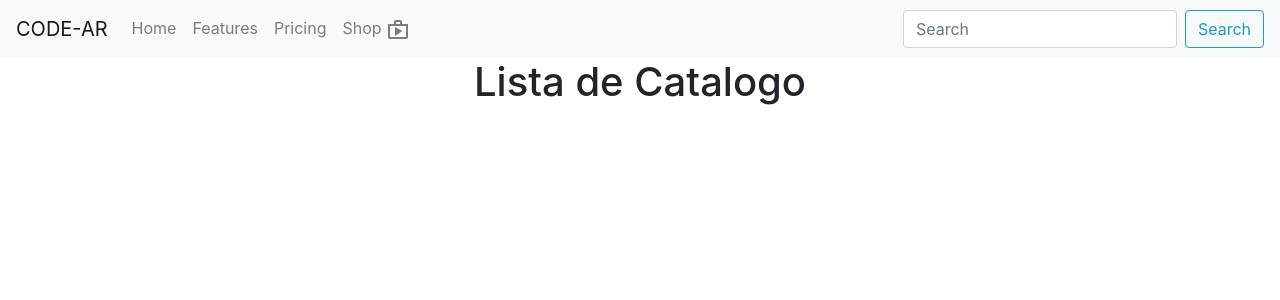
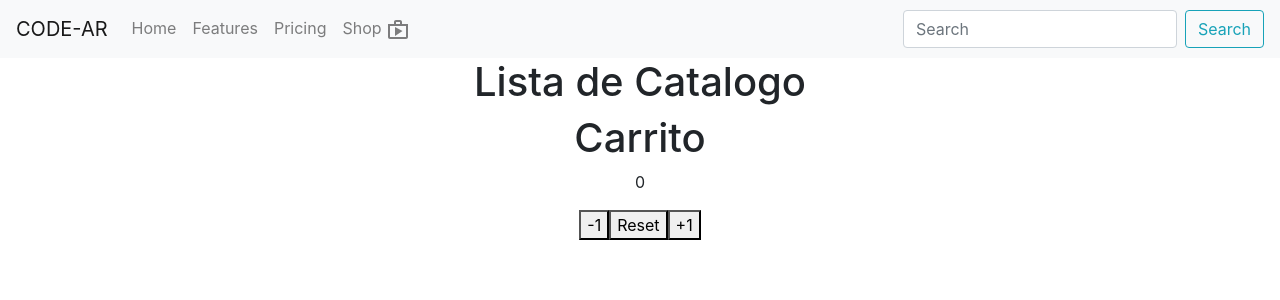
Before and after one commit to MiltonChico/coder-app, a React (Create React App) app: page / in a window 1280 px wide. Shown: the top 300 px of the page. Built offline with nearby package versions, Linux system fonts and the light colour scheme.

Commit message:
Adding Item Count

```diff
--- a/src/App.js
+++ b/src/App.js
@@ -1,13 +1,15 @@
 import './App.css';
 
 import NavBar from './components/common/NavBar';
-import ItemListContainer from './components/common/ItemListContainer';
+import ItemListContainer from './components/ItemListContainer';
+import ItemCount from './components/common/ItemCount';
 
 function App() {
   return (
     <div className="App">
      <NavBar />
      <ItemListContainer greeting="Lista de Catalogo"/>
+     <ItemCount value={0}/>
     </div>
   );
 }
--- /dev/null
+++ b/src/components/common/ItemCount.js
@@ -0,0 +1,31 @@
+import React, {useState} from 'react';
+
+const ItemCount  = ({ value }) => {
+
+     const [ counter, setCounter ] = useState( value ); // []
+
+     const handleAdd = () => {
+          setCounter ( counter + 1)
+     }
+
+     const handleReset = () => {
+          setCounter ( value )
+     }
+
+     const handleRest = () => {
+          setCounter (counter - 1)
+     }
+     return (
+          <>
+               <h1>Carrito</h1>
+               <p>{counter}</p>
+               <button onClick={ handleRest }>-1</button>
+               <button onClick={ handleReset }>Reset</button>
+               <button onClick={ handleAdd }>+1</button>
+          </>
+     );
+}
+
+
+
+export default ItemCount;
```
Also changed, not shown: src/components/ItemListContainer.js (renamed from src/components/common/ItemListContainer.js).
